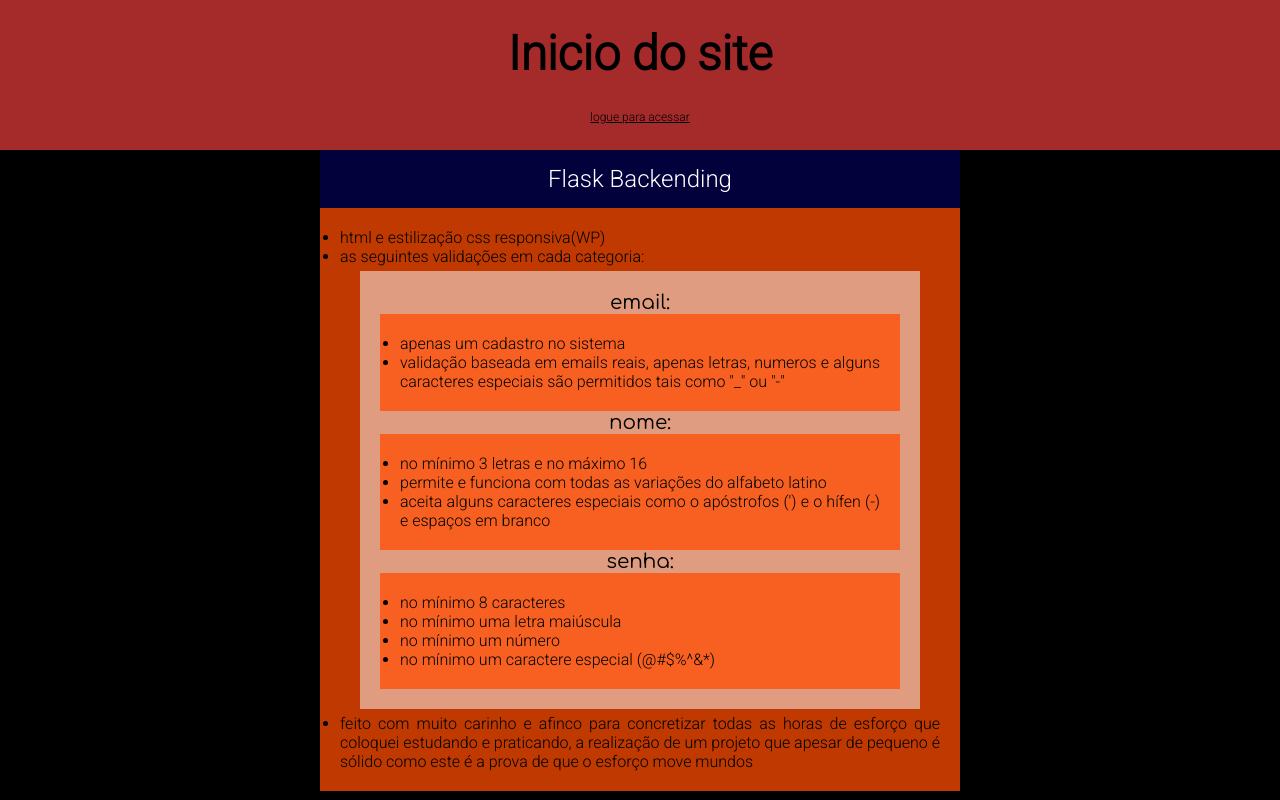
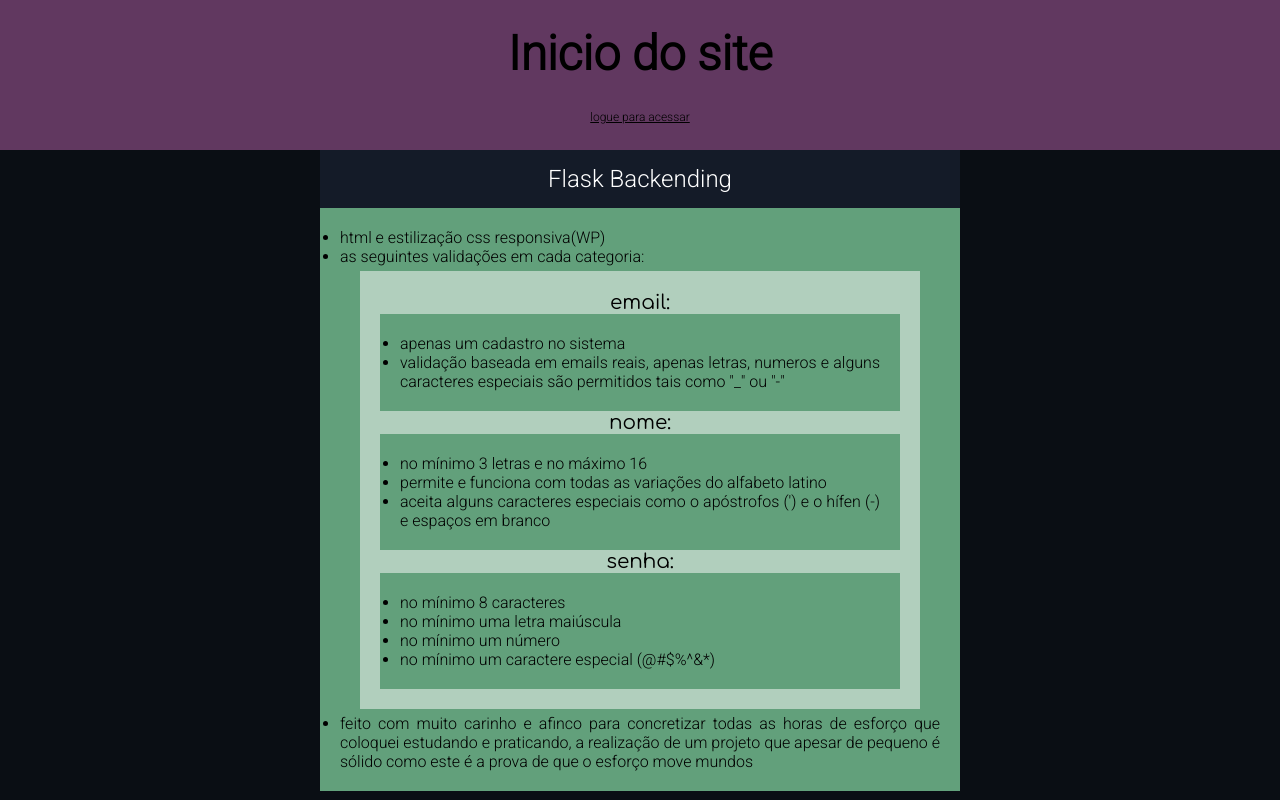
Before and after one commit to FabricioNascimentop/SiteLogin, a Flask app: page / in a window 1280 px wide. Run offline with Flask 3, Linux system fonts and the light colour scheme.

Commit message:
versão 1 css não terminado
backup pra caso eu deseje voltar pra estilo feio

```diff
--- a/static/style.css
+++ b/static/style.css
@@ -4,7 +4,7 @@
     padding:0px;
 }
 body{
-    background-color: black;
+    background-color: rgb(10,14,20);
 }
 h1#inicio_h1{
     font-size: 48px;
@@ -15,7 +15,7 @@
 h2#inicio_h2{
     font-size:24px;
     font-weight: 400;
-    background-color: rgb(2, 1, 60);
+    background-color: rgba(30, 40, 60, 0.5);
     width: 610px;
     padding: 15px;
     color: white;
@@ -39,7 +39,7 @@
 ul{
     list-style-type: disc;
     text-align: justify;
-    background-color: rgba(255, 77, 0, 0.75);
+    background-color: #62a07b;
     padding: 20px;
     margin: auto;
     font-family: 'Roboto', sans-serif;
@@ -59,5 +59,5 @@
     width: 600px;
 }
 div#quadro_inicio{
-    background-color: brown;
+    background-color: #613860;
 }
--- a/templates/index.html
+++ b/templates/index.html
@@ -18,7 +18,7 @@
         <li>as seguintes validações em cada categoria:
             <ul id="dentro">
                 <li class="listrinha">email:</li>
-                    <ul>
+                    <ul class="">
                         <li>apenas um cadastro no sistema</li>
                         <li>validação baseada em emails reais, apenas letras, numeros e alguns caracteres especiais são permitidos tais como "_" ou "-"</li>
                     </ul>
```
